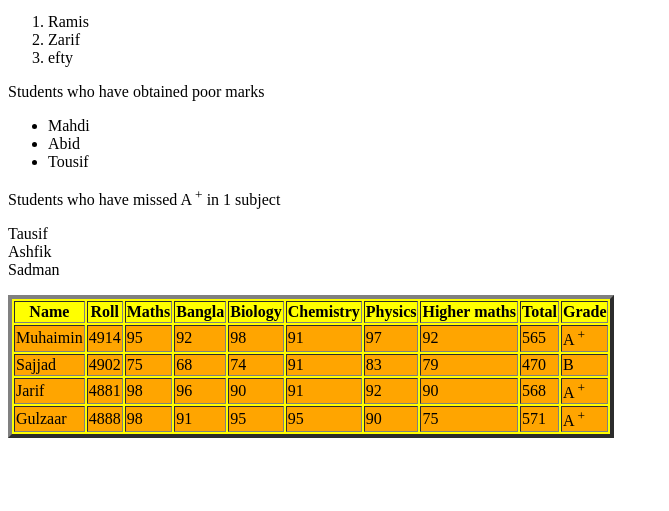
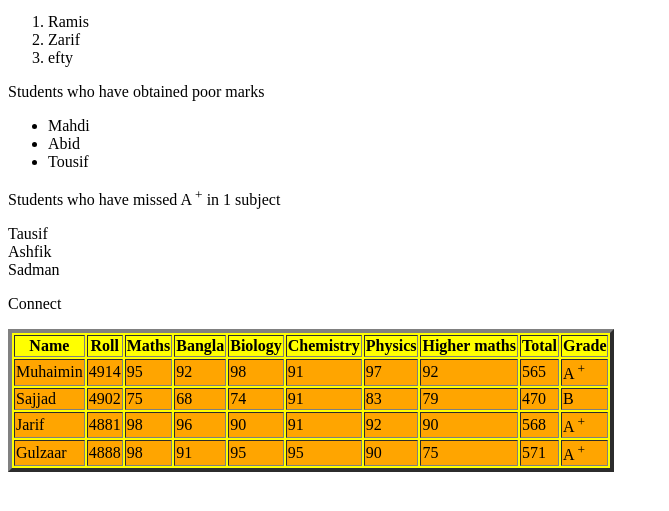
Before and after one commit to Muhaimin-islam/Hello, a plain HTML site: page index.html in a window 1280 px wide. Shown: the part 169-680 px from the top of the page, without its empty margins (0-669 px from the left). Drawn offline with Linux system fonts and the light colour scheme.

Commit message:
adding paragraph

```diff
--- a/index.html
+++ b/index.html
@@ -87,7 +87,7 @@
       <dt>Tausif</dt>
       <dt>Ashfik</dt>
       <dt>Sadman</dt>
-    </dl>
+    </dl><p>Connect</p>
 </body>
 
 </html>
```
Also changed, not shown: 2 other files.
